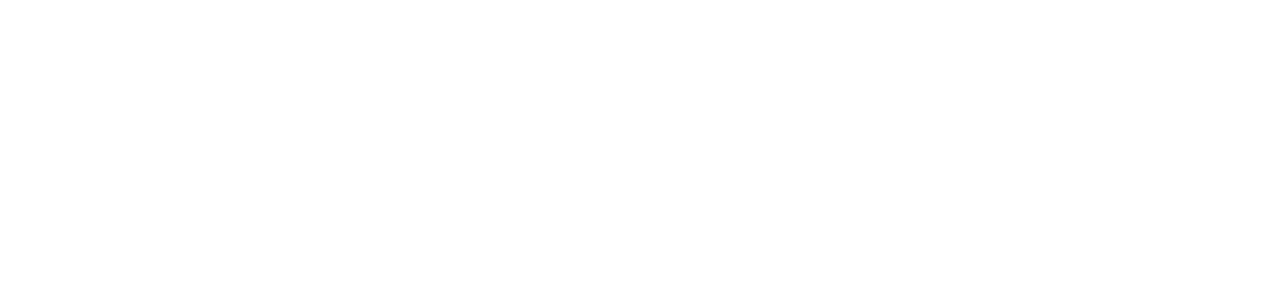
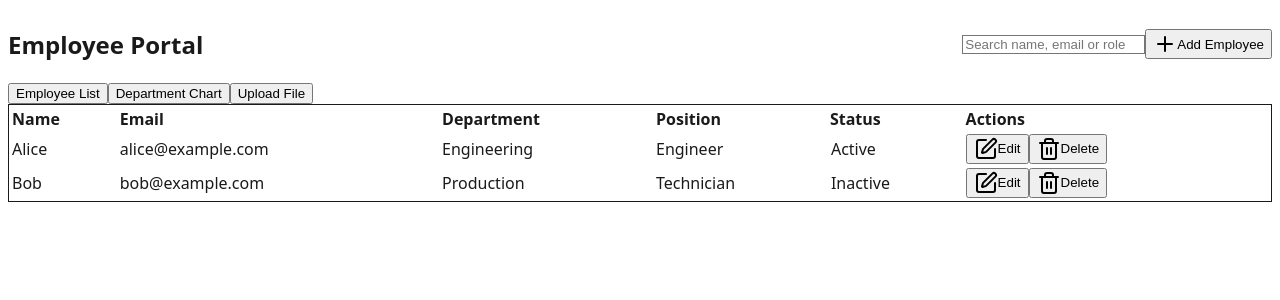
Before and after one commit to Antonypoulraj/demo-app-e, a Next.js app: page /employeeportal in a window 1280 px wide. Shown: the top 300 px of the page. Built offline with nearby package versions, Linux system fonts and the light colour scheme.

Commit message:
fix: updated employee portal UI and fixed badge variant issue

```diff
--- a/pages/employeeportal.tsx
+++ b/pages/employeeportal.tsx
@@ -1,19 +1,15 @@
 "use client";
 
-import React, { useState, useEffect } from "react";
+import React, { useEffect, useState } from "react";
+import { useRouter } from "next/router";
 import { useAuth } from "../contexts/AuthContext";
-import { useRouter } from "next/router"; // ✅ Fixed: correct router for Pages directory
+import { useToast } from "../hooks/use-toast";
+
 import { Button } from "../components/ui/button";
-import { Card, CardContent, CardHeader, CardTitle } from "../components/ui/card";
 import { Input } from "../components/ui/input";
 import { Label } from "../components/ui/label";
-import {
-  Select,
-  SelectContent,
-  SelectItem,
-  SelectTrigger,
-  SelectValue,
-} from "../components/ui/select";
+import { Badge } from "../components/ui/badge";
+import { Card } from "../components/ui/card";
 import {
   Table,
   TableBody,
@@ -22,27 +18,27 @@
   TableHeader,
   TableRow,
 } from "../components/ui/table";
-import { Tabs, TabsContent, TabsList, TabsTrigger } from "../components/ui/tabs";
+import { Tabs, TabsList, TabsTrigger, TabsContent } from "../components/ui/tabs";
 import {
   Dialog,
+  DialogTrigger,
   DialogContent,
   DialogHeader,
   DialogTitle,
-  DialogTrigger,
 } from "../components/ui/dialog";
-import { Badge } from "../components/ui/badge";
-import { ArrowLeft, Plus, Edit, Trash2, Search, BarChart3, X, Upload } from "lucide-react";
-import { useToast } from "../hooks/use-toast";
+
 import {
   BarChart,
   Bar,
   XAxis,
   YAxis,
+  Tooltip,
+  ResponsiveContainer,
   CartesianGrid,
-  Tooltip,
   Legend,
-  ResponsiveContainer,
 } from "recharts";
+
+import { Plus, Edit, Trash2, Upload, Search, X } from "lucide-react";
 
 interface Employee {
   id: string;
@@ -56,22 +52,14 @@
 }
 
 const EmployeePortal = () => {
+  const router = useRouter();
   const { user } = useAuth();
-  const router = useRouter(); // ✅ Fixed
   const { toast } = useToast();
+
+  const [employees, setEmployees] = useState<Employee[]>([]);
   const [searchTerm, setSearchTerm] = useState("");
   const [selectedDepartment, setSelectedDepartment] = useState("all");
   const [activeTab, setActiveTab] = useState("employees");
-
-  const [employees, setEmployees] = useState<Employee[]>([]);
-
-  const departmentData = [
-    { name: "Engineering", count: 0, active: 0 },
-    { name: "Production", count: 0, active: 0 },
-    { name: "Quality Control", count: 0, active: 0 },
-    { name: "Administration", count: 0, active: 0 },
-    { name: "Maintenance", count: 0, active: 0 },
-  ];
 
   const departments = [
     "Engineering",
@@ -81,41 +69,73 @@
     "Maintenance",
   ];
 
-  const filteredEmployees = employees.filter(employee => {
-    const matchesSearch =
-      employee.name.toLowerCase().includes(searchTerm.toLowerCase()) ||
-      employee.email.toLowerCase().includes(searchTerm.toLowerCase()) ||
-      employee.position.toLowerCase().includes(searchTerm.toLowerCase());
-    const matchesDepartment =
-      selectedDepartment === "all" || employee.department === selectedDepartment;
-    return matchesSearch && matchesDepartment;
+  // Mock data (you can replace with API fetch)
+  useEffect(() => {
+    setEmployees([
+      {
+        id: "1",
+        name: "Alice",
+        email: "alice@example.com",
+        department: "Engineering",
+        position: "Engineer",
+        phone: "1234567890",
+        joinDate: "2023-01-01",
+        status: "Active",
+      },
+      {
+        id: "2",
+        name: "Bob",
+        email: "bob@example.com",
+        department: "Production",
+        position: "Technician",
+        phone: "9876543210",
+        joinDate: "2022-05-15",
+        status: "Inactive",
+      },
+    ]);
+  }, []);
+
+  const filteredEmployees = employees.filter(emp => {
+    const searchMatch =
+      emp.name.toLowerCase().includes(searchTerm.toLowerCase()) ||
+      emp.email.toLowerCase().includes(searchTerm.toLowerCase()) ||
+      emp.position.toLowerCase().includes(searchTerm.toLowerCase());
+    const deptMatch = selectedDepartment === "all" || emp.department === selectedDepartment;
+    return searchMatch && deptMatch;
   });
 
-  const handleEdit = (employee: Employee) => {
-    const params = new URLSearchParams({ edit: "true", id: employee.id });
-    router.push(`/employee/add?${params.toString()}`);
+  const chartData = departments.map(dept => {
+    const deptEmployees = employees.filter(e => e.department === dept);
+    const activeCount = deptEmployees.filter(e => e.status === "Active").length;
+    return {
+      department: dept,
+      total: deptEmployees.length,
+      active: activeCount,
+    };
+  });
+
+  const handleEdit = (emp: Employee) => {
+    const query = new URLSearchParams({ id: emp.id, edit: "true" });
+    router.push(`/employee/add?${query.toString()}`);
   };
 
   const handleDelete = (id: string) => {
-    setEmployees(employees.filter(emp => emp.id !== id));
+    setEmployees(employees.filter(e => e.id !== id));
     toast({
-      title: "Employee Deleted",
-      description: "Employee has been removed and transferred to temporary database.",
+      title: "Deleted",
+      description: "Employee removed from the record.",
     });
-  };
-
-  const clearSearch = () => {
-    setSearchTerm("");
   };
 
   const handleAddEmployee = () => {
     router.push("/employee/add");
   };
 
-  const handleFileUpload = (event: React.ChangeEvent<HTMLInputElement>) => {
-    const file = event.target.files?.[0];
-    if (file) {
-      const allowedTypes = [
+  const handleFileUpload = (e: React.ChangeEvent<HTMLInputElement>) => {
+    const file = e.target.files?.[0];
+    if (!file) return;
+
+    const allowed = [
       "application/pdf",
       "application/msword",
       "application/vnd.openxmlformats-officedocument.wordprocessingml.document",
@@ -123,26 +143,110 @@
       "application/vnd.openxmlformats-officedocument.spreadsheetml.sheet",
     ];
 
-      if (allowedTypes.includes(file.type)) {
-        toast({
-          title: "File Uploaded",
-          description: `${file.name} has been uploaded successfully.`,
-        });
-        console.log("File uploaded:", file);
+    if (allowed.includes(file.type)) {
+      toast({ title: "Upload Success", description: file.name });
     } else {
       toast({
         title: "Invalid File Type",
-          description: "Please upload only PDF, DOC, or Excel files.",
+        description: "Only PDF, DOCX, and Excel files are allowed.",
         variant: "destructive",
       });
-      }
     }
   };
 
   return (
-    <div className="min-h-screen bg-gray-50">
-      {/* ⚠️ Insert the UI code for search, employee list, tabs, etc. here */}
-      {/* The return body was left as placeholder in your version */}
+    <div className="min-h-screen p-6 bg-gray-50">
+      <div className="flex justify-between items-center mb-6">
+        <h2 className="text-2xl font-bold font-times text-gray-800">Employee Portal</h2>
+        <div className="flex items-center gap-3">
+          <Input
+            placeholder="Search name, email or role"
+            value={searchTerm}
+            onChange={e => setSearchTerm(e.target.value)}
+            className="w-64"
+          />
+          {searchTerm && (
+            <Button variant="ghost" size="icon" onClick={() => setSearchTerm("")}>
+              <X className="w-4 h-4" />
+            </Button>
+          )}
+          <Button onClick={handleAddEmployee}>
+            <Plus className="w-4 h-4 mr-1" />
+            Add Employee
+          </Button>
+        </div>
+      </div>
+
+      <Tabs value={activeTab} onValueChange={setActiveTab} className="space-y-4">
+        <TabsList>
+          <TabsTrigger value="employees">Employee List</TabsTrigger>
+          <TabsTrigger value="chart">Department Chart</TabsTrigger>
+          <TabsTrigger value="upload">Upload File</TabsTrigger>
+        </TabsList>
+
+        <TabsContent value="employees">
+          <div className="overflow-auto border rounded-lg">
+            <Table>
+              <TableHeader>
+                <TableRow>
+                  <TableHead>Name</TableHead>
+                  <TableHead>Email</TableHead>
+                  <TableHead>Department</TableHead>
+                  <TableHead>Position</TableHead>
+                  <TableHead>Status</TableHead>
+                  <TableHead>Actions</TableHead>
+                </TableRow>
+              </TableHeader>
+              <TableBody>
+                {filteredEmployees.map(emp => (
+                  <TableRow key={emp.id}>
+                    <TableCell>{emp.name}</TableCell>
+                    <TableCell>{emp.email}</TableCell>
+                    <TableCell>{emp.department}</TableCell>
+                    <TableCell>{emp.position}</TableCell>
+                    <TableCell>
+                      <Badge variant={emp.status === "Active" ? "default" : "destructive"}>
+                        {emp.status}
+                      </Badge>
+                    </TableCell>
+                    <TableCell className="flex gap-2">
+                      <Button size="sm" onClick={() => handleEdit(emp)}>
+                        <Edit className="w-4 h-4 mr-1" />
+                        Edit
+                      </Button>
+                      <Button size="sm" variant="destructive" onClick={() => handleDelete(emp.id)}>
+                        <Trash2 className="w-4 h-4 mr-1" />
+                        Delete
+                      </Button>
+                    </TableCell>
+                  </TableRow>
+                ))}
+              </TableBody>
+            </Table>
+          </div>
+        </TabsContent>
+
+        <TabsContent value="chart">
+          <ResponsiveContainer width="100%" height={400}>
+            <BarChart data={chartData}>
+              <CartesianGrid strokeDasharray="3 3" />
+              <XAxis dataKey="department" />
+              <YAxis />
+              <Tooltip />
+              <Legend />
+              <Bar dataKey="total" fill="#8884d8" name="Total Employees" />
+              <Bar dataKey="active" fill="#82ca9d" name="Active Employees" />
+            </BarChart>
+          </ResponsiveContainer>
+        </TabsContent>
+
+        <TabsContent value="upload">
+          <div className="flex flex-col items-start gap-4">
+            <Label>Upload HR Document (PDF, DOCX, Excel)</Label>
+            <Input type="file" onChange={handleFileUpload} />
+          </div>
+        </TabsContent>
+      </Tabs>
     </div>
   );
 };
```
Lines whose indentation alone changed are shown as unchanged.
